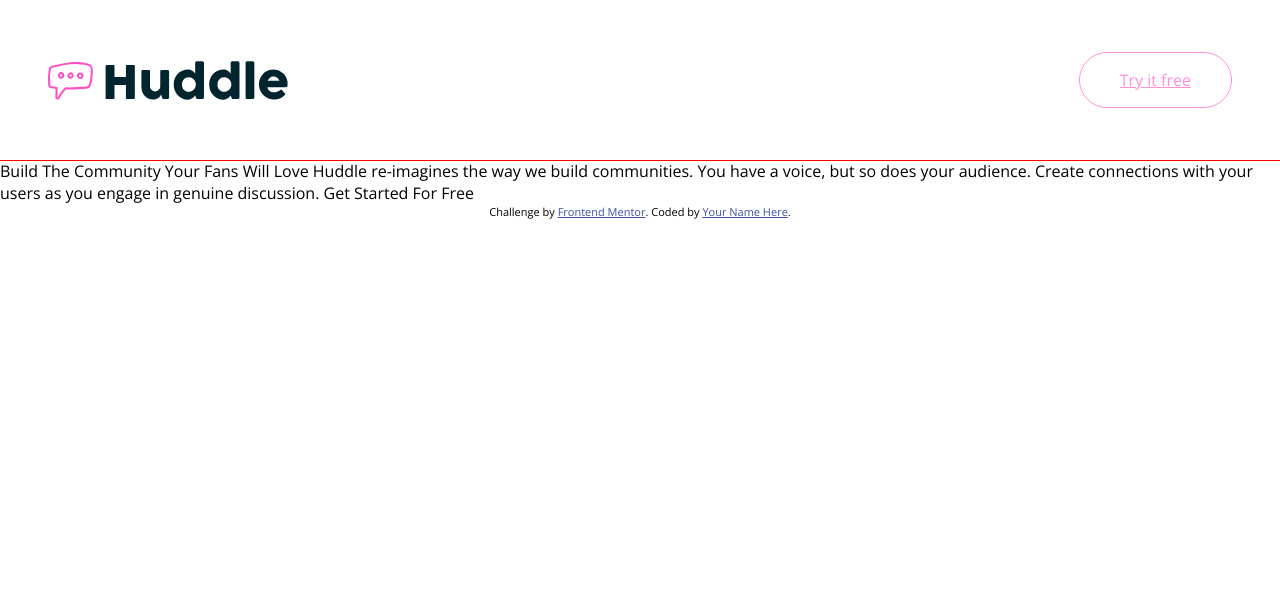
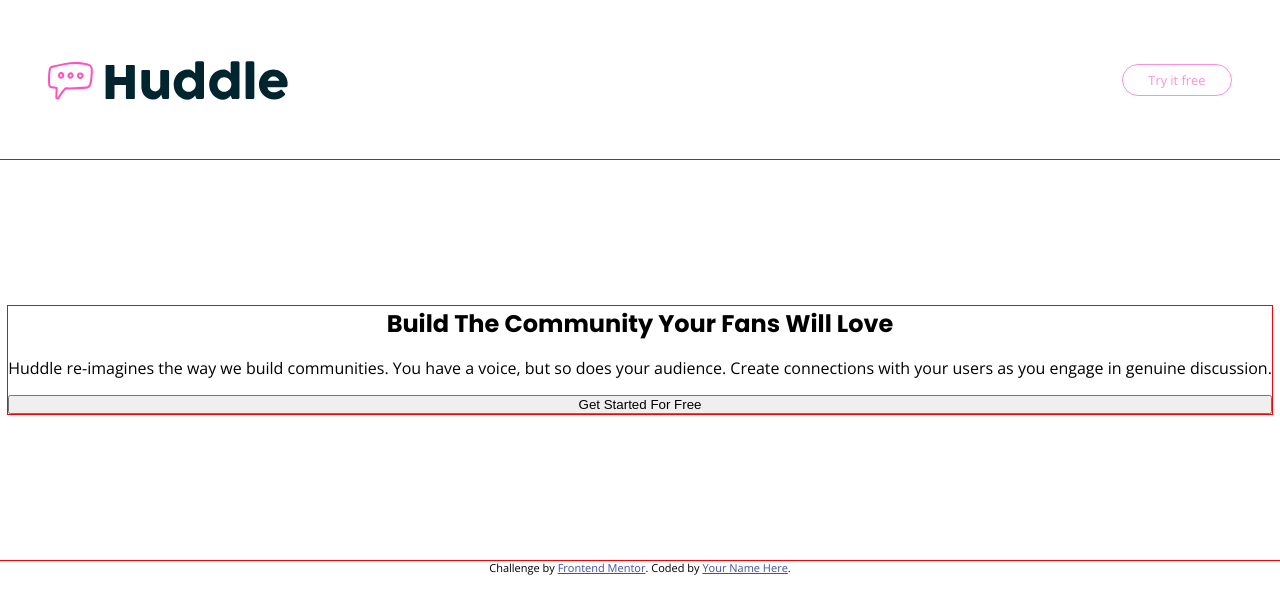
Before and after one commit to codein-looney/Huddle-landing-page-with-curved-sections, a plain HTML site: page index.html in a window 1280 px wide. Drawn offline with nearby package versions, Linux system fonts and the light colour scheme.

Commit message:
hero construction

```diff
--- a/index.html
+++ b/index.html
@@ -21,10 +21,14 @@
     <a class="btn-primary" href="">Try it free</a>
   </header>
 <section class="hero">
-  Build The Community Your Fans Will Love
-  Huddle re-imagines the way we build communities. You have a voice, but so does
-  your audience. Create connections with your users as you engage in genuine discussion.
-  Get Started For Free
+  <div class="hero-content">
+    <h1 class="hero-title">Build The Community Your Fans Will Love</h1>
+    <p class="hero-subtitle">
+      Huddle re-imagines the way we build communities. You have a voice, but so does
+      your audience. Create connections with your users as you engage in genuine discussion.
+    </p>
+    <button class="hero-btn">Get Started For Free</button>
+  </div>
 </section>
 
   <!-- 1.4k+
--- a/scss/components/_buttons.scss
+++ b/scss/components/_buttons.scss
@@ -1,10 +1,12 @@
 @use '../sass-utils/variables' as *;
 
 .btn-primary {
-    padding: 1em 2.5em;
+    padding: .5em 2em;
     background: transparent;
     border: 1px solid $Light-Pink;;
-    // font-size: .7rem;
+    font-size: .8rem;
     color: $Light-Pink;
     border-radius: 2em;
+    text-decoration: none;
+    cursor: pointer;
 }
--- a/scss/components/_carousel.scss
+++ b/scss/components/_carousel.scss
@@ -0,0 +1,18 @@
+.hero {
+    height: 50vh;
+    display: flex;
+    align-items: center;
+    text-align: center;
+    justify-content: center;
+
+    outline: 1px solid red; // TEST
+
+    .hero-content {
+        display: flex;
+        gap: 1em;
+        flex-direction: column;
+        outline: 1px solid red; // TEST
+
+    }
+
+}
--- a/scss/layout/_header.scss
+++ b/scss/layout/_header.scss
@@ -5,6 +5,4 @@ header {
     justify-content: center;
     justify-content: space-between;
     align-items: center;
-
-    outline: 1px solid red; // REMOVE
 }
```
Also changed, not shown: css/styles.css, 1 other file.
